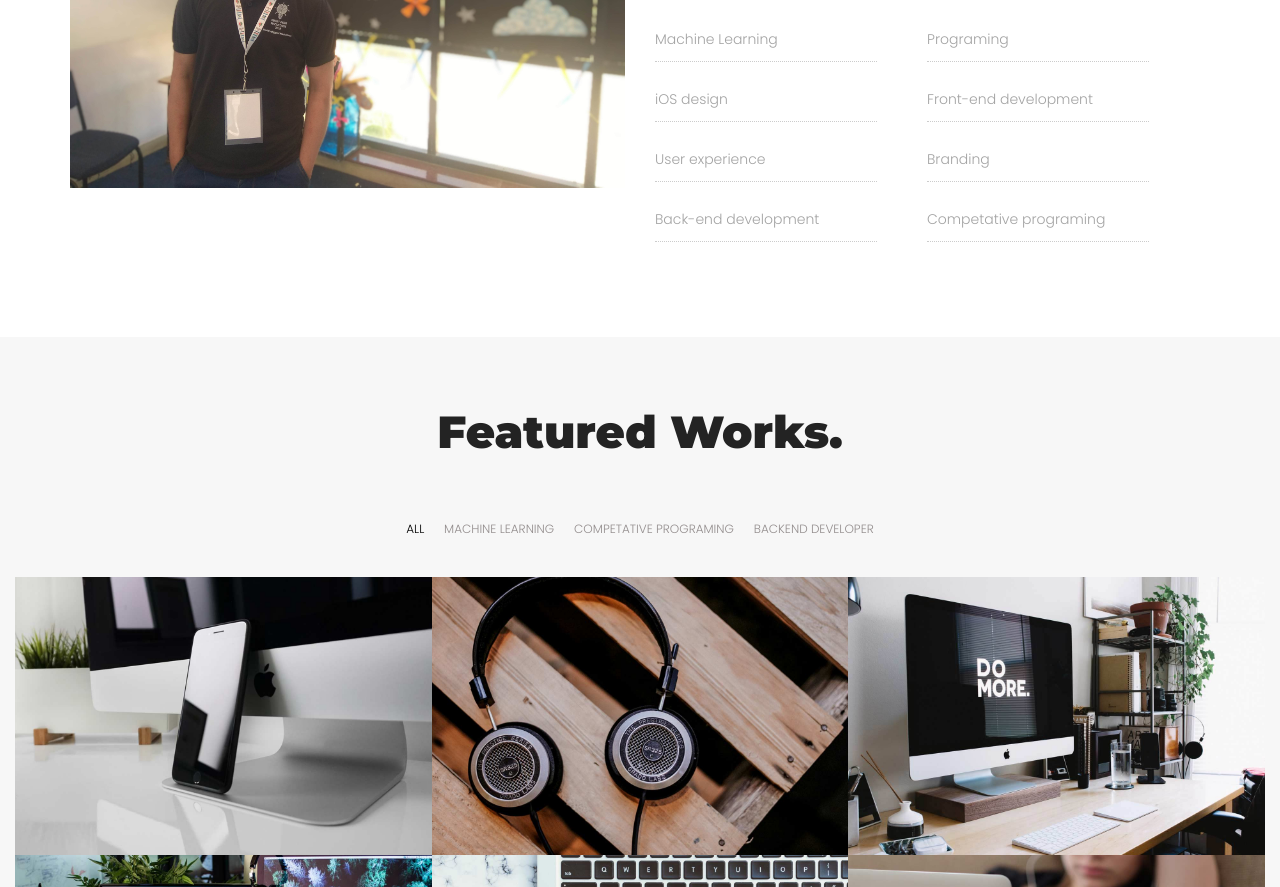
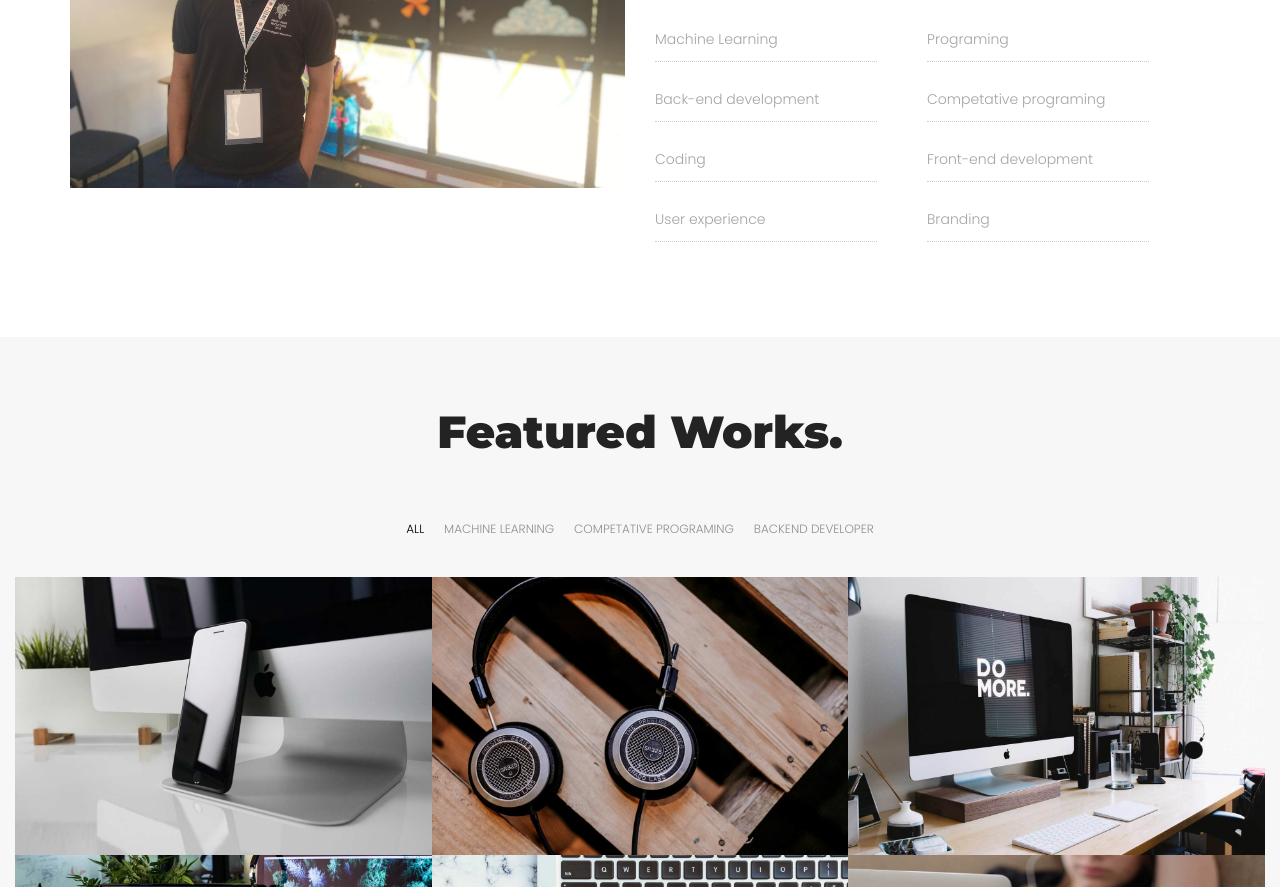
Before and after one commit to bghanchi/Bharatkumar, a plain HTML site: page index.html in a window 1280 px wide. Shown: the part 1208-2095 px from the top of the page. Drawn offline with nearby package versions, Linux system fonts and the light colour scheme; some packages are replaced by stand-ins of ours; a script that the page names is missing.

Commit message:
Correct spell mistake

```diff
--- a/index.html
+++ b/index.html
@@ -157,12 +157,12 @@
                         <ul class="wow fadeInUp" data-wow-delay="0.8s">
                             <li>Machine Learning</li>
                             <li>Programing</li>
-                            <li>iOS design</li>
+                            <li>Back-end development</li>
+                            <li>Competative programing</li>
+                            <li>Coding</li>
                             <li>Front-end development</li>
                             <li>User experience</li>
                             <li>Branding</li>
-                            <li>Back-end development</li>
-                            <li>Competative programing</li>
 
                         </ul>
                     </div>
```
